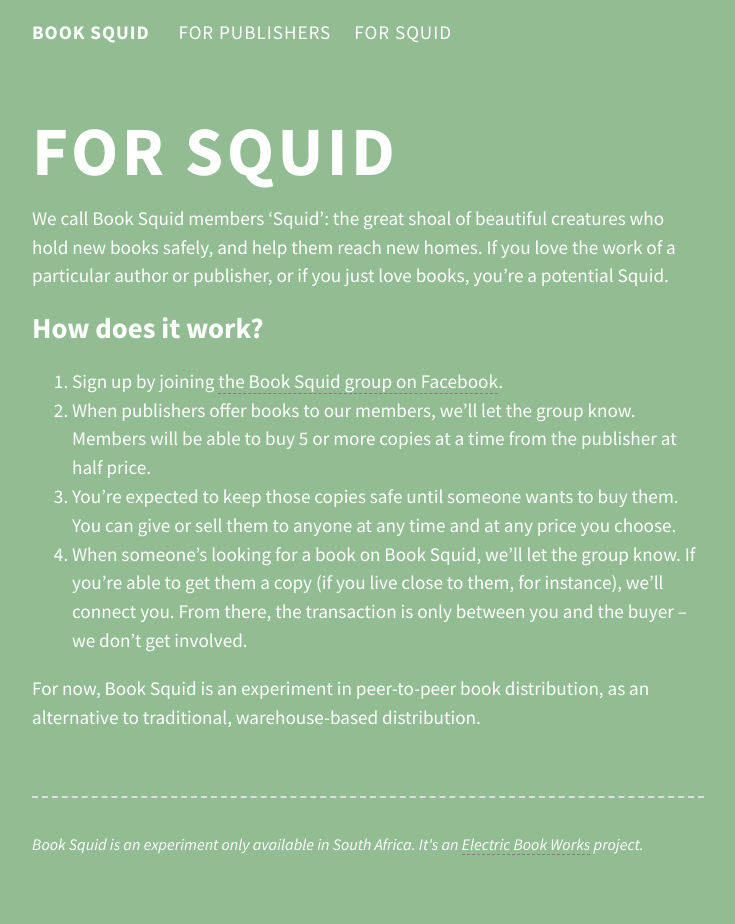
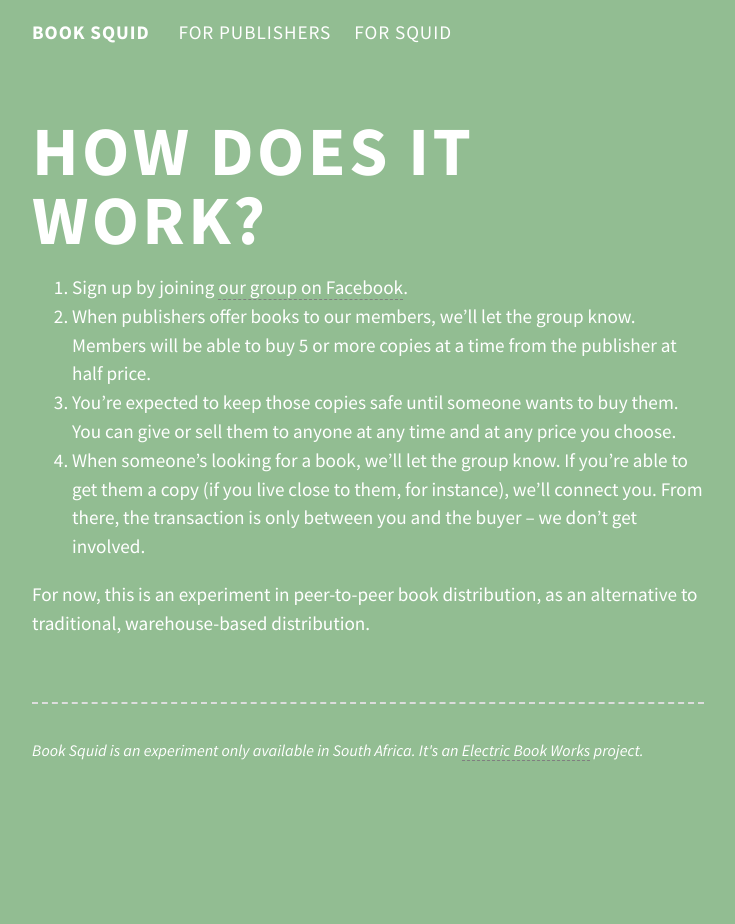
Before and after one commit to electricbookworks/booksquid, a Jekyll site: the page built from squid.md, in a window 1280 px wide. Shown: the whole page, without its empty margins (272-1007 px from the left). Built offline with Jekyll 4.4.1, drawn with Linux system fonts in a browser that asks for light colours; after the commit the page ends 900 px from its top, so only the background shows below that.

Commit message:
Update squid.md

```diff
--- a/squid.md
+++ b/squid.md
@@ -1,16 +1,12 @@
 ---
-title: For Squid
+title: How it works
 ---
 
-# For Squid
+# How does it work?
 
-We call Book Squid members 'Squid': the great shoal of beautiful creatures who hold new books safely, and help them reach new homes. If you love the work of a particular author or publisher, or if you just love books, you're a potential Squid.
-
-## How does it work?
-
-1. Sign up by joining [the Book Squid group on Facebook](https://www.facebook.com/groups/453029221574430/).
+1. Sign up by joining [our group on Facebook](https://www.facebook.com/groups/453029221574430/).
 2. When publishers offer books to our members, we'll let the group know. Members will be able to buy 5 or more copies at a time from the publisher at half price.
 3. You're expected to keep those copies safe until someone wants to buy them. You can give or sell them to anyone at any time and at any price you choose.
-4. When someone's looking for a book on Book Squid, we'll let the group know. If you're able to get them a copy (if you live close to them, for instance), we'll connect you. From there, the transaction is only between you and the buyer – we don't get involved.
+4. When someone's looking for a book, we'll let the group know. If you're able to get them a copy (if you live close to them, for instance), we'll connect you. From there, the transaction is only between you and the buyer – we don't get involved.
 
-For now, Book Squid is an experiment in peer-to-peer book distribution, as an alternative to traditional, warehouse-based distribution.
+For now, this is an experiment in peer-to-peer book distribution, as an alternative to traditional, warehouse-based distribution.
```
